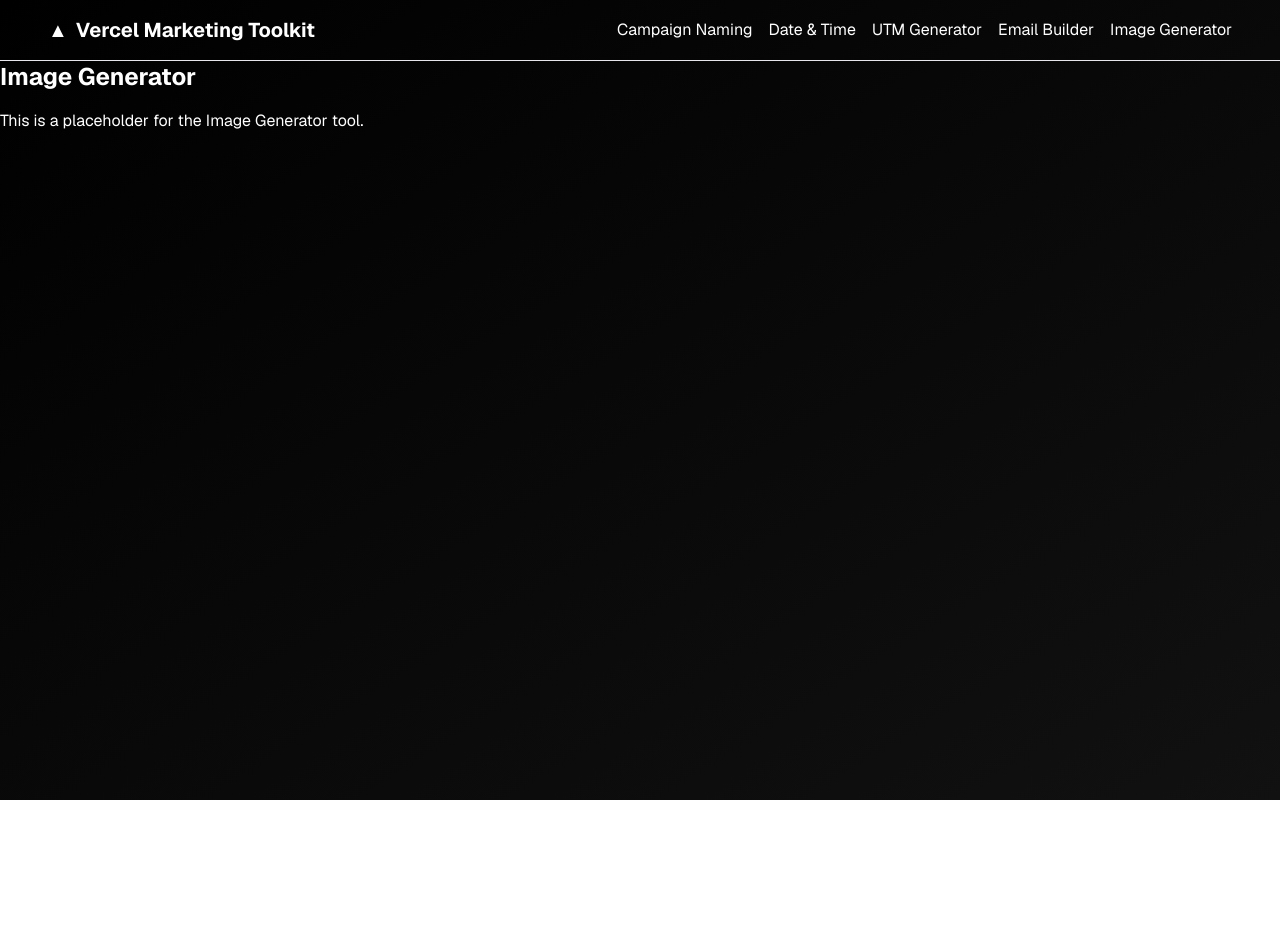
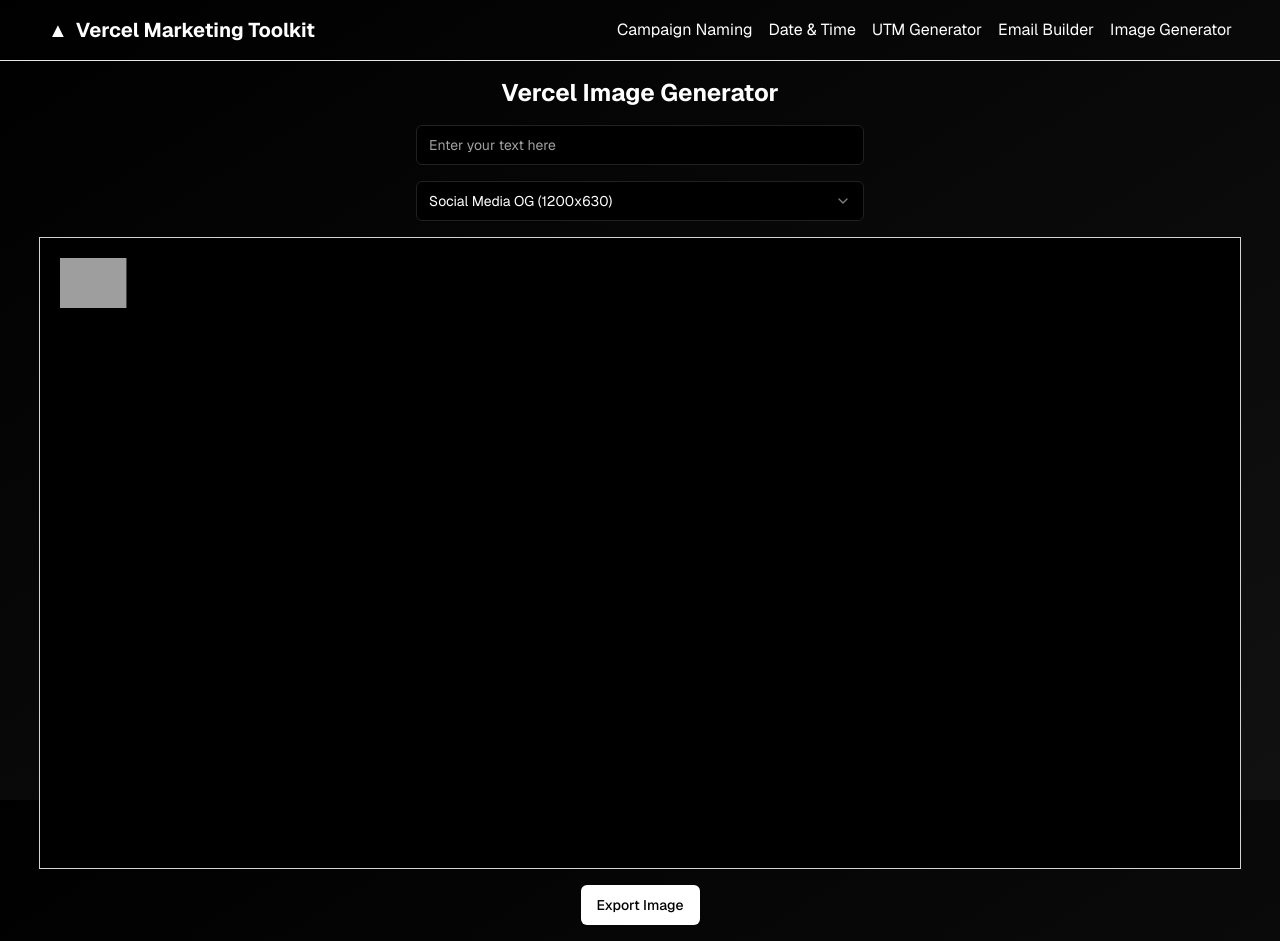
Before and after one commit to joe-reitz/vercel-marketing-toolkit, a Next.js app: page /image-generator in a window 1280 px wide. Before the commit the page ends 800 px from the top, so only its background shows below. Built offline with nearby package versions, Linux system fonts and the light colour scheme.

Commit message:
Update page.tsx

```diff
--- a/src/app/image-generator/page.tsx
+++ b/src/app/image-generator/page.tsx
@@ -1,9 +1,113 @@
-// src/app/image-generator/page.tsx
+'use client'
+
+import { useState, useRef, useEffect } from 'react'
+import { Button } from "@/components/ui/button"
+import { Input } from "@/components/ui/input"
+import { Select, SelectContent, SelectItem, SelectTrigger, SelectValue } from "@/components/ui/select"
+
+const IMAGE_FORMATS = {
+  'og': { width: 1200, height: 630 },
+  'youtube': { width: 1280, height: 720 },
+  'email-small': { width: 600, height: 200 },
+  'email-large': { width: 600, height: 400 },
+}
+
 export default function ImageGenerator() {
-    return (
-      <div>
-        <h1 className="text-2xl font-bold mb-4">Image Generator</h1>
-        <p>This is a placeholder for the Image Generator tool.</p>
-      </div>
-    )
+  const [text, setText] = useState('')
+  const [format, setFormat] = useState('og')
+  const canvasRef = useRef<HTMLCanvasElement>(null)
+  const [vercelLogo, setVercelLogo] = useState<HTMLImageElement | null>(null)
+
+  useEffect(() => {
+    const logo = new Image()
+    logo.src = '/vercel-logotype-light.svg'
+    logo.onload = () => setVercelLogo(logo)
+  }, [])
+
+  useEffect(() => {
+    if (canvasRef.current && vercelLogo) {
+      drawImage()
+    }
+  }, [text, format, vercelLogo])
+
+  const drawImage = () => {
+    const canvas = canvasRef.current
+    if (!canvas) return
+
+    const ctx = canvas.getContext('2d')
+    if (!ctx) return
+
+    const { width, height } = IMAGE_FORMATS[format as keyof typeof IMAGE_FORMATS]
+    canvas.width = width
+    canvas.height = height
+
+    // Set background to black
+    ctx.fillStyle = '#000000'
+    ctx.fillRect(0, 0, width, height)
+
+    // Draw Vercel logo
+    if (vercelLogo) {
+      const logoHeight = Math.min(height / 4, 50)
+      const logoWidth = (logoHeight / vercelLogo.height) * vercelLogo.width
+      ctx.drawImage(vercelLogo, 20, 20, logoWidth, logoHeight)
+    }
+
+    // Draw text in white using Geist font
+    ctx.fillStyle = '#ffffff'
+    ctx.font = `${Math.floor(height / 10)}px "Geist", sans-serif`
+    ctx.textAlign = 'center'
+    ctx.textBaseline = 'middle'
+    const maxWidth = width - 40
+    const words = text.split(' ')
+    let line = ''
+    let y = height / 2
+    for (let i = 0; i < words.length; i++) {
+      const testLine = line + words[i] + ' '
+      const metrics = ctx.measureText(testLine)
+      if (metrics.width > maxWidth && i > 0) {
+        ctx.fillText(line, width / 2, y)
+        line = words[i] + ' '
+        y += Math.floor(height / 10) + 10
+      } else {
+        line = testLine
+      }
+    }
+    ctx.fillText(line, width / 2, y)
   }
+
+  const handleExport = () => {
+    const canvas = canvasRef.current
+    if (!canvas) return
+
+    const link = document.createElement('a')
+    link.download = `vercel-image-${format}.png`
+    link.href = canvas.toDataURL('image/png')
+    link.click()
+  }
+
+  return (
+    <div className="flex flex-col items-center space-y-4 p-4">
+      <h1 className="text-2xl font-bold">Vercel Image Generator</h1>
+      <Input
+        type="text"
+        value={text}
+        onChange={(e) => setText(e.target.value)}
+        placeholder="Enter your text here"
+        className="w-full max-w-md"
+      />
+      <Select value={format} onValueChange={setFormat}>
+        <SelectTrigger className="w-full max-w-md">
+          <SelectValue placeholder="Select image format" />
+        </SelectTrigger>
+        <SelectContent>
+          <SelectItem value="og">Social Media OG (1200x630)</SelectItem>
+          <SelectItem value="youtube">YouTube Poster (1280x720)</SelectItem>
+          <SelectItem value="email-small">Email Banner Small (600x200)</SelectItem>
+          <SelectItem value="email-large">Email Banner Large (600x400)</SelectItem>
+        </SelectContent>
+      </Select>
+      <canvas ref={canvasRef} className="border border-gray-300" />
+      <Button onClick={handleExport}>Export Image</Button>
+    </div>
+  )
+}
```
